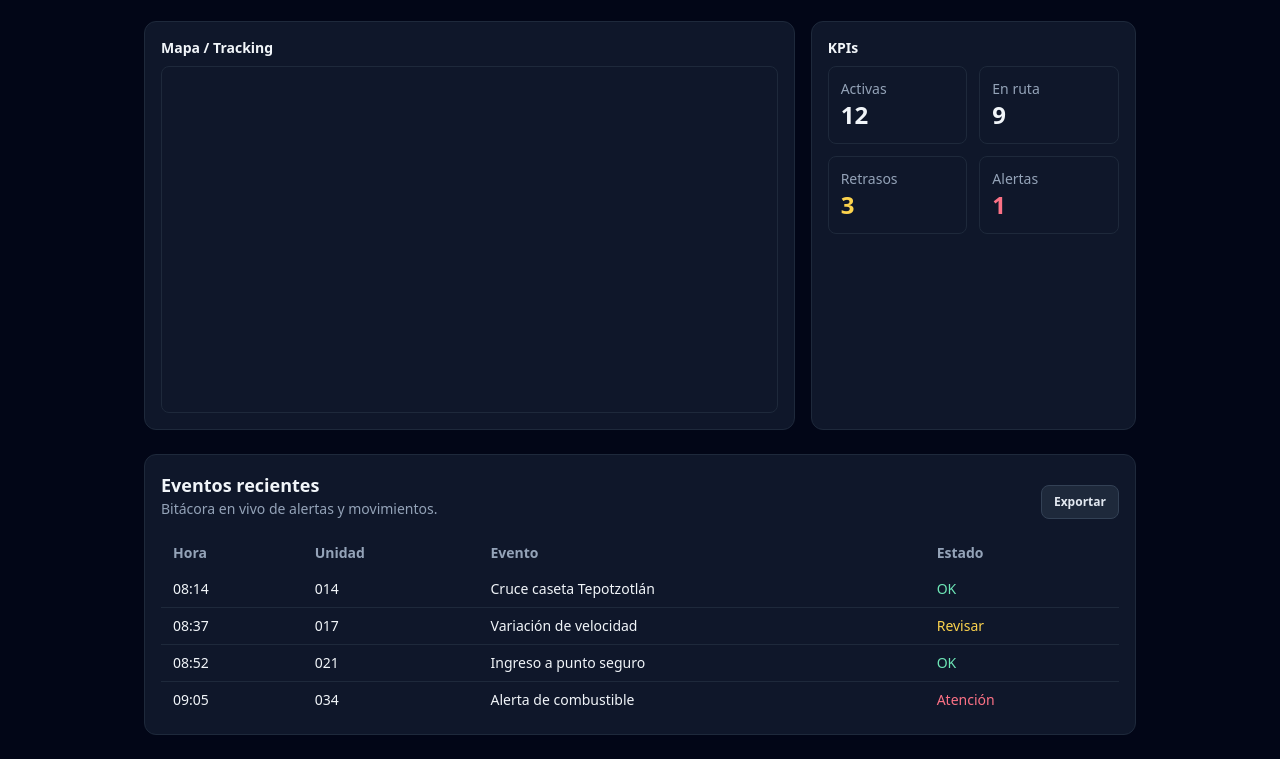
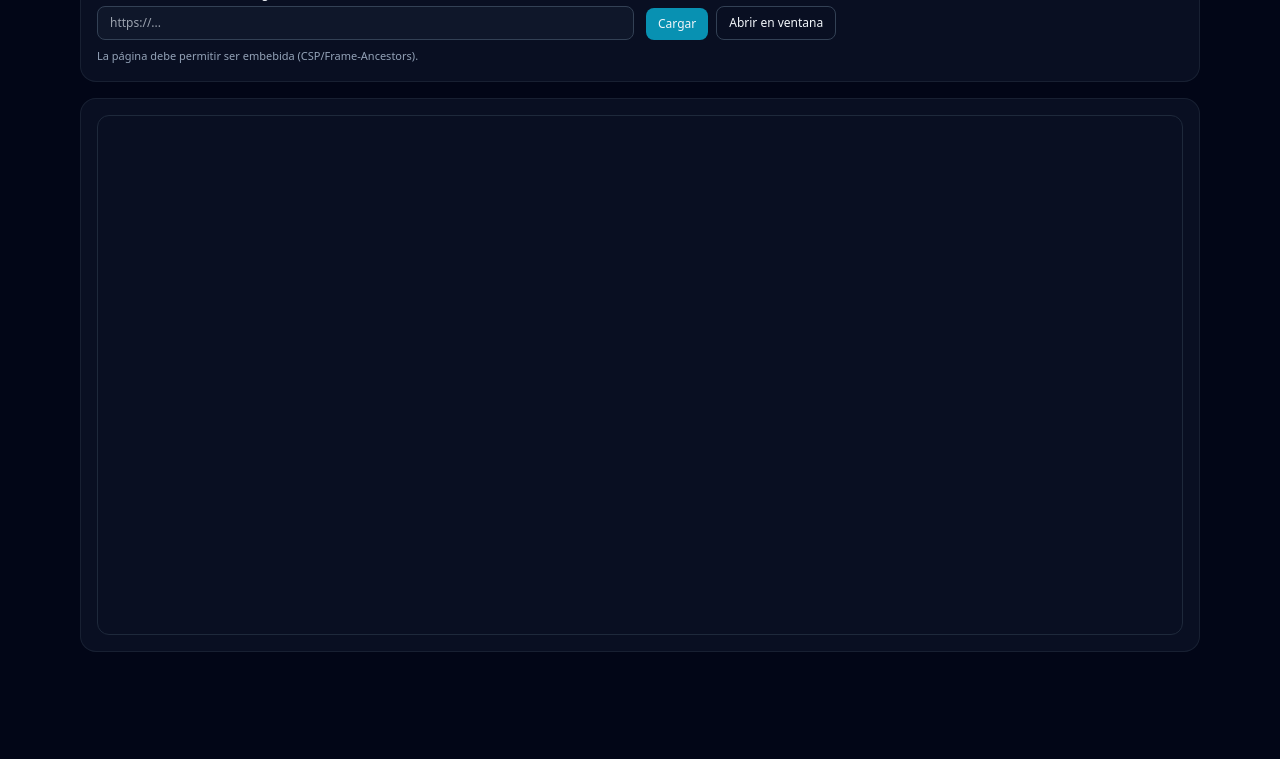
Before and after one commit to ChronosBVRX/TSC, a plain HTML site: page monitoreo.html in a window 1280 px wide. Shown: the part 79-838 px from the top of the page. After the commit the page ends 800 px from the top, so only its background shows below. Drawn offline with nearby package versions, Linux system fonts and the light colour scheme.

Commit message:
Actualizar monitoreo.html

```diff
--- a/monitoreo.html
+++ b/monitoreo.html
@@ -1,95 +1,39 @@
 <!doctype html>
 <html lang="es">
 <head>
-  <meta charset="utf-8" />
-  <meta name="viewport" content="width=device-width, initial-scale=1" />
+<meta charset="utf-8"/><meta name="viewport" content="width=device-width, initial-scale=1"/>
 <title>Monitoreo</title>
 <script src="https://cdn.tailwindcss.com"></script>
 </head>
 <body class="bg-slate-950 text-slate-100">
-  <main class="mx-auto flex max-w-5xl flex-col gap-6 px-4 py-6">
-    <header>
-      <h1 class="text-2xl font-semibold">Monitoreo</h1>
-      <p class="text-sm text-slate-400">Visualización de telemetría y status en campo.</p>
-    </header>
-
-    <section class="grid gap-4 md:grid-cols-[2fr_1fr]">
-      <div class="rounded-xl border border-slate-800 bg-slate-900 p-4">
-        <h2 class="text-sm font-semibold">Mapa / Tracking</h2>
-        <div class="mt-2 aspect-video overflow-hidden rounded-lg border border-slate-800 bg-slate-900">
-          <iframe src="about:blank" class="h-full w-full" sandbox="allow-same-origin allow-scripts allow-forms allow-popups"></iframe>
+<main class="max-w-6xl mx-auto p-4 space-y-4">
+  <section class="rounded-2xl border border-slate-800/70 bg-slate-900/60 p-4">
+    <h2 class="text-sm font-semibold mb-3">Panel de Monitoreo</h2>
+    <div class="grid md:grid-cols-2 gap-3">
+      <label class="text-xs grid gap-1">
+        <span>URL del sistema GPS / tracking</span>
+        <input id="url" class="px-3 py-2 rounded-lg bg-slate-900 border border-slate-700" placeholder="https://...">
+      </label>
+      <div class="flex items-end gap-2">
+        <button class="px-3 py-2 text-xs rounded-lg bg-cyan-600 hover:bg-cyan-500" onclick="load()">Cargar</button>
+        <button class="px-3 py-2 text-xs rounded-lg border border-slate-700" onclick="openNew()">Abrir en ventana</button>
       </div>
     </div>
-      <div class="rounded-xl border border-slate-800 bg-slate-900 p-4">
-        <h2 class="text-sm font-semibold">KPIs</h2>
-        <ul class="mt-2 grid grid-cols-2 gap-3 text-sm">
-          <li class="rounded-lg border border-slate-800 bg-slate-900 p-3">
-            <div class="text-slate-400">Activas</div>
-            <div class="text-2xl font-semibold">12</div>
-          </li>
-          <li class="rounded-lg border border-slate-800 bg-slate-900 p-3">
-            <div class="text-slate-400">En ruta</div>
-            <div class="text-2xl font-semibold">9</div>
-          </li>
-          <li class="rounded-lg border border-slate-800 bg-slate-900 p-3">
-            <div class="text-slate-400">Retrasos</div>
-            <div class="text-2xl font-semibold text-amber-300">3</div>
-          </li>
-          <li class="rounded-lg border border-slate-800 bg-slate-900 p-3">
-            <div class="text-slate-400">Alertas</div>
-            <div class="text-2xl font-semibold text-rose-400">1</div>
-          </li>
-        </ul>
-      </div>
+    <p class="mt-2 text-[11px] text-slate-400">La página debe permitir ser embebida (CSP/Frame-Ancestors).</p>
   </section>
 
-    <section class="rounded-xl border border-slate-800 bg-slate-900 p-4">
-      <div class="flex flex-col gap-3 md:flex-row md:items-end md:justify-between">
-        <div>
-          <h2 class="text-lg font-semibold">Eventos recientes</h2>
-          <p class="text-sm text-slate-400">Bitácora en vivo de alertas y movimientos.</p>
-        </div>
-        <button class="rounded-lg border border-slate-700 bg-slate-800 px-3 py-2 text-xs font-semibold text-slate-200 transition hover:border-cyan-400 hover:bg-cyan-400/10">Exportar</button>
-      </div>
-      <div class="mt-4 overflow-x-auto">
-        <table class="min-w-full text-left text-sm">
-          <thead class="text-slate-400">
-            <tr>
-              <th class="px-3 py-2">Hora</th>
-              <th class="px-3 py-2">Unidad</th>
-              <th class="px-3 py-2">Evento</th>
-              <th class="px-3 py-2">Estado</th>
-            </tr>
-          </thead>
-          <tbody class="divide-y divide-slate-800">
-            <tr>
-              <td class="px-3 py-2">08:14</td>
-              <td class="px-3 py-2">014</td>
-              <td class="px-3 py-2">Cruce caseta Tepotzotlán</td>
-              <td class="px-3 py-2 text-emerald-300">OK</td>
-            </tr>
-            <tr>
-              <td class="px-3 py-2">08:37</td>
-              <td class="px-3 py-2">017</td>
-              <td class="px-3 py-2">Variación de velocidad</td>
-              <td class="px-3 py-2 text-amber-300">Revisar</td>
-            </tr>
-            <tr>
-              <td class="px-3 py-2">08:52</td>
-              <td class="px-3 py-2">021</td>
-              <td class="px-3 py-2">Ingreso a punto seguro</td>
-              <td class="px-3 py-2 text-emerald-300">OK</td>
-            </tr>
-            <tr>
-              <td class="px-3 py-2">09:05</td>
-              <td class="px-3 py-2">034</td>
-              <td class="px-3 py-2">Alerta de combustible</td>
-              <td class="px-3 py-2 text-rose-400">Atención</td>
-            </tr>
-          </tbody>
-        </table>
+  <section class="rounded-2xl border border-slate-800/70 bg-slate-900/60 p-4">
+    <div class="h-[65vh] overflow-hidden rounded-xl border border-slate-800">
+      <iframe id="frame" class="w-full h-full" referrerpolicy="no-referrer" sandbox="allow-same-origin allow-scripts allow-forms allow-popups"></iframe>
     </div>
   </section>
 </main>
+
+<script>
+  const urlInput=document.getElementById('url'); const frame=document.getElementById('frame');
+  function load(){ const u=urlInput.value.trim(); if(!u) return; frame.src=u+(u.includes('?')?'&':'?')+'ts='+Date.now(); localStorage.setItem('mon_url',u); }
+  function openNew(){ const u=urlInput.value.trim(); if(u) window.open(u,'_blank','noopener'); }
+  (function init(){ const u=localStorage.getItem('mon_url'); if(u){ urlInput.value=u; load(); }})();
+</script>
 </body>
 </html>
```
Lines whose indentation alone changed are shown as unchanged.
